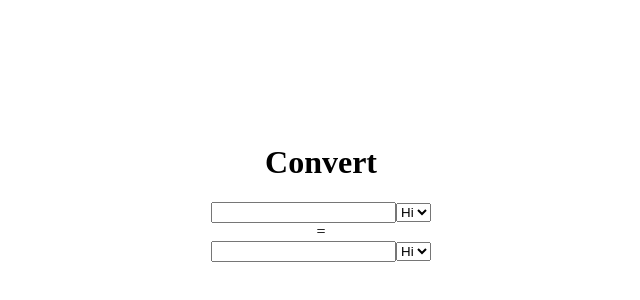
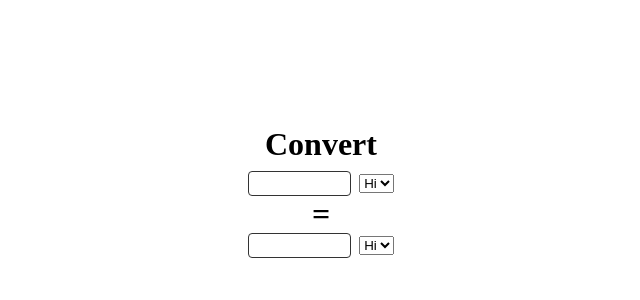
Before and after one commit to nasiriqbal101/currency-converter-reactjs, a React (Create React App) app: page / in a window 1280 px wide. Shown: the part 208-508 px from the top of the page, without its empty margins (319-959 px from the left). Built offline with nearby package versions, Linux system fonts and the light colour scheme.

Commit message:
styling completed and next step is to fetch data

```diff
--- a/src/App.css
+++ b/src/App.css
@@ -5,5 +5,25 @@
   align-items: center;
   min-height: 100vh;
   text-align: center;
+}
 
+h1 {
+  margin: 0;
+  margin-bottom: .5rem;
 }
+
+.input {
+  border: 1px solid #333;
+  border-radius: .3em;
+  padding: .25rem;
+  width: 7em;
+}
+
+select {
+  margin-left: .5rem;
+}
+
+.equals {
+  font-weight: bold;
+  font-size: 2rem;
+}
--- a/src/App.js
+++ b/src/App.js
@@ -6,7 +6,7 @@
     <>
       <h1>Convert</h1>
       <CurrencyRow />
-      <div> = </div>
+      <div className="equals">  = </div>
       <CurrencyRow/>
     </>
 
--- a/src/CurrencyRow.js
+++ b/src/CurrencyRow.js
@@ -3,7 +3,7 @@
 export default function CurrencyRow() {
   return (
     <div>
-<input type="number" />
+<input type="number" className="input"/>
 <select>
     <option value="Hi"> Hi</option>
 </select>
```
